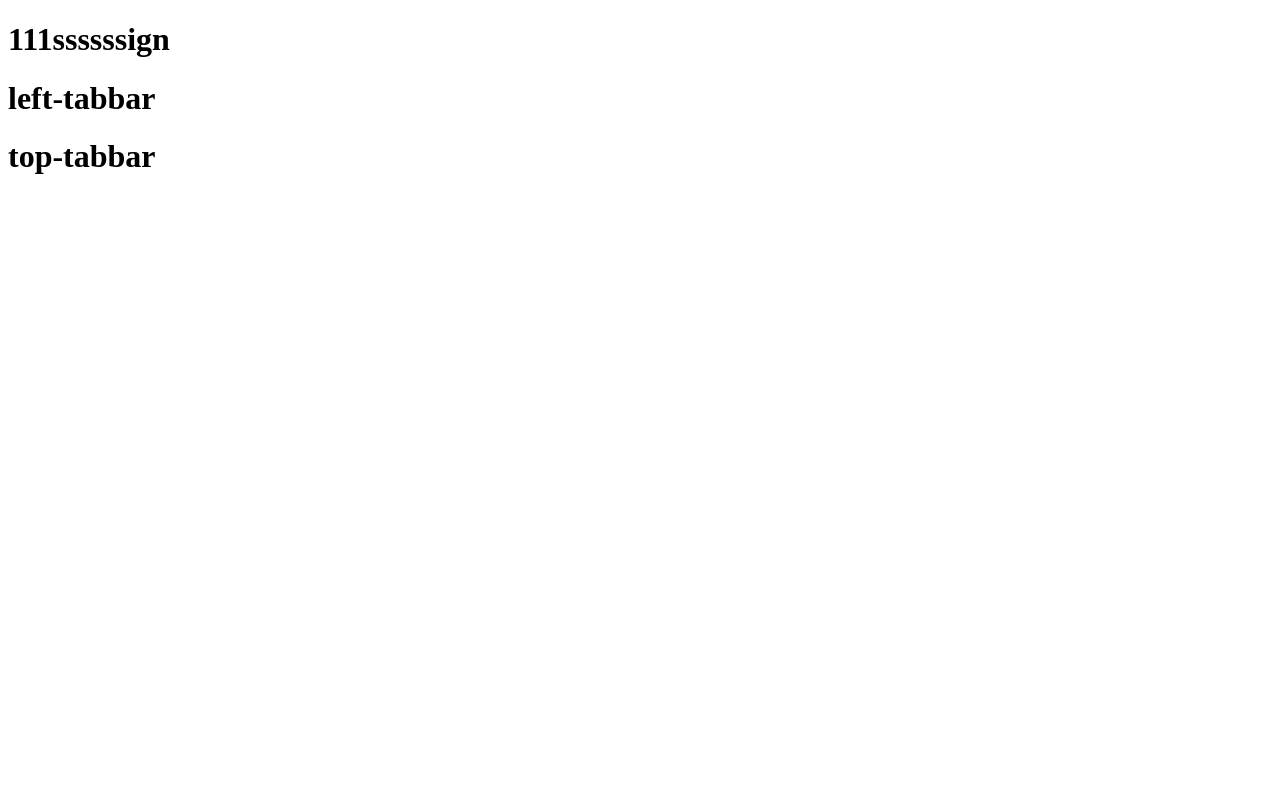
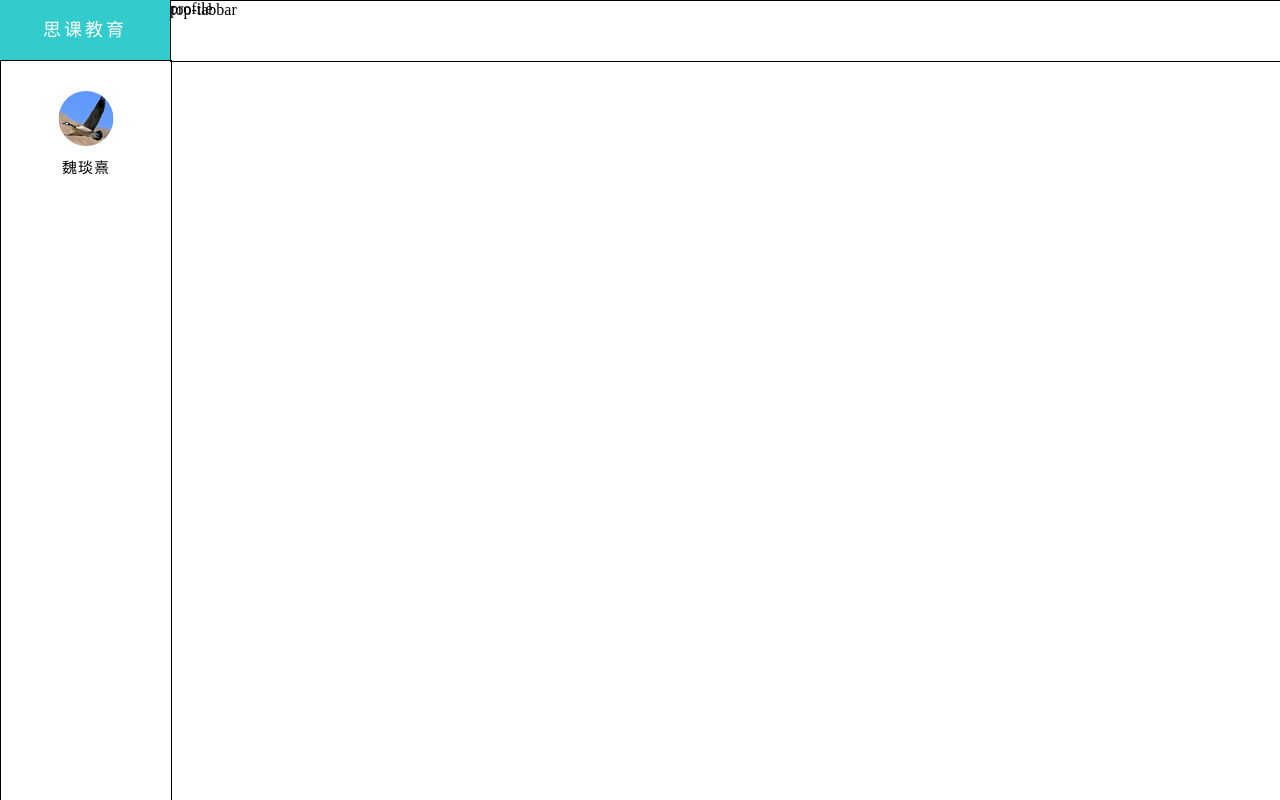
Before and after one commit to wyx199536/SIKE-Educational-administration-platform, a Vue app: page /profile in a window 1280 px wide. Built offline with nearby package versions, Linux system fonts and the light colour scheme.

Commit message:
2020-05-06 22：57

```diff
--- a/public/index.html
+++ b/public/index.html
@@ -5,10 +5,16 @@
     <meta http-equiv="X-UA-Compatible" content="IE=edge">
     <meta name="viewport" content="width=device-width,initial-scale=1.0">
     <title>思课教育教务平台</title>
+		<style type="text/css">
+			body{
+				margin: 0;
+				padding: 0;
+				border: 0;
+			}
+		</style>
   </head>
   <body>
     <div id="app">
-
 		</div>
   </body>
 </html>
--- a/src/App.vue
+++ b/src/App.vue
@@ -1,13 +1,14 @@
 <template>
-	<div id = "sign">
+	<div id = "page">
 		<div>
 			<sign></sign>
+			<top-tabbar></top-tabbar>
 		</div>
 		<div>
 			<left-tabbar></left-tabbar>
 		</div>
 		<div>
-			<top-tabbar></top-tabbar>
+			<router-view></router-view>
 		</div>
 	</div>
 </template>
@@ -23,11 +24,14 @@ export default {
 	components:{
 		sign,
 		leftTabbar,
-		topTabbar
+		topTabbar,
 	}
 }
 </script>
 
 <style scoped>
-
+	#page{
+		width: 1000px;
+		margin-top: 0;
+	}
 </style>
--- /dev/null
+++ b/src/components/communication/communication.vue
@@ -0,0 +1,14 @@
+<template>
+	<div>
+		communication
+	</div>
+</template>
+
+<script>
+	export default{
+		name : 'communication'
+	}
+</script>
+
+<style>
+</style>
--- /dev/null
+++ b/src/components/feedback/feedback.vue
@@ -0,0 +1,14 @@
+<template>
+	<div>
+		feedback
+	</div>
+</template>
+
+<script>
+	export default{
+		name : 'feedback'
+	}
+</script>
+
+<style>
+</style>
--- /dev/null
+++ b/src/components/home/home.vue
@@ -0,0 +1,12 @@
+<template>
+	<div>home</div>
+</template>
+
+<script>
+	export default{
+		name : 'home'
+	}
+</script>
+
+<style>
+</style>
--- a/src/components/leftTabbar.vue
+++ b/src/components/leftTabbar.vue
@@ -1,14 +1,56 @@
 <template>
-	<div>
-		<h1>left-tabbar</h1>
+	<div id = "left-tabbar">
+		<div id = "avatar">
+			<img src="../../public/img/img.jpg">
+		</div>
+		<div id = "user-name">
+			{{userName}}
+		</div>
 	</div>
 </template>
 
 <script>
 	export default{
-		name : 'leftTabbar'
+		name : 'leftTabbar',
+		data(){
+			return{
+				userName: '魏琰熹',
+				avatarURL: ''
+			}
+		}
 	}
 </script>
 
-<style>
+<style scoped>
+	#left-tabbar{
+		position: fixed;
+		top: 60px;
+		width: 170px;
+		height: 100%;
+		float: left;
+		border: 1px solid #000000;
+	}
+	#avatar{
+		position: relative;
+		margin-top: 30px;
+		left: 50%;
+		transform:translateX(-50%);
+		-ms-transform:translateX(-50%);
+		-webkit-transform:translateX(-50%);
+		height: 55px;
+		width: 55px;
+	}
+	#avatar img{
+		border-radius:50%;
+		height:55px;
+		width:55px;
+		object-fit: cover;
+	}
+	#user-name{
+		margin-top: 10px;
+		text-align: center;
+		font-size: 15px;
+		letter-spacing: 1px;
+	}
+
 </style>
--- /dev/null
+++ b/src/components/profile/profile.vue
@@ -0,0 +1,12 @@
+<template>
+	<div>profile</div>
+</template>
+
+<script>
+	export default{
+		name : 'profile'
+	}
+</script>
+
+<style>
+</style>
--- /dev/null
+++ b/src/components/schedule/schedule.vue
@@ -0,0 +1,12 @@
+<template>
+	<div>schedule</div>
+</template>
+
+<script>
+	export default{
+		name : 'schedule'
+	}
+</script>
+
+<style>
+</style>
--- a/src/components/sign.vue
+++ b/src/components/sign.vue
@@ -1,14 +1,34 @@
 <template>
-	<div>
-		<h1>111ssssssign</h1>
+	<div id = "sign-area">
+		{{title}}
 	</div>
 </template>
 
 <script>
 	export default{
-		name : 'sign'
+		name : 'sign',
+		data(){
+			return{
+				title:'思课教育'
+			}
+		}
 	}
 </script>
 
-<style>
+<style scoped>
+	#sign-area{
+		width: 170px;
+		height: 60px;
+
+		background-color: #33CCCC;
+		font-size: 18px;
+		color: #FFFFFF;
+		letter-spacing: 3px;
+
+		/* 使div内部字体水平垂直居中，line-height=div的height */
+		text-align: center;
+		line-height: 60px;
+
+		float: left;
+	}
 </style>
--- /dev/null
+++ b/src/components/teacherlist/teacherList.vue
@@ -0,0 +1,12 @@
+<template>
+	<div>teacherlist</div>
+</template>
+
+<script>
+	export default{
+		name : 'teacherList'
+	}
+</script>
+
+<style>
+</style>
--- a/src/components/topTabbar.vue
+++ b/src/components/topTabbar.vue
@@ -1,6 +1,6 @@
 <template>
-	<div>
-		<h1>top-tabbar</h1>
+	<div id = "top-tabbar">
+		top-tabbar
 	</div>
 </template>
 
@@ -10,5 +10,13 @@
 	}
 </script>
 
-<style>
+<style scoped>
+	#top-tabbar{
+		position: fixed;
+		left: 170px;
+		height: 60px;
+		width: 100%;
+		float: left;
+		border: 1px solid #000000;
+	}
 </style>
--- a/src/router/index.js
+++ b/src/router/index.js
@@ -3,14 +3,48 @@ import VueRouter from 'vue-router'
 
 Vue.use(VueRouter)
 
-  const routes = [
+const home = () => import ('../components/home/home.vue')
+const communication = () => import ('../components/communication/communication.vue')
+const feedback = () => import ('../components/feedback/feedback.vue')
+const profile = () => import ('../components/profile/profile.vue')
+const schedule = () => import ('../components/schedule/schedule.vue')
+const teacherList = () => import ('../components/teacherList/teacherList.vue')
 
+
+const routes = [{
+		path: '',
+		redirect: '/home'
+	},
+	{
+		path: '/home',
+		component: home
+	},
+	{
+		path: '/communication',
+		component: communication
+	},
+	{
+		path: '/profile',
+		component: profile
+	},
+	{
+		path: '/feedback',
+		component: feedback
+	},
+	{
+		path: '/schedule',
+		component: schedule
+	},
+	{
+		path: '/teacherlist',
+		component: teacherList
+	}
 ]
 
 const router = new VueRouter({
-  mode: 'history',
-  base: process.env.BASE_URL,
-  routes
+	mode: 'history',
+	base: process.env.BASE_URL,
+	routes: routes
 })
 
 export default router
```
Also changed, not shown: public/img/img.jpg (added).
